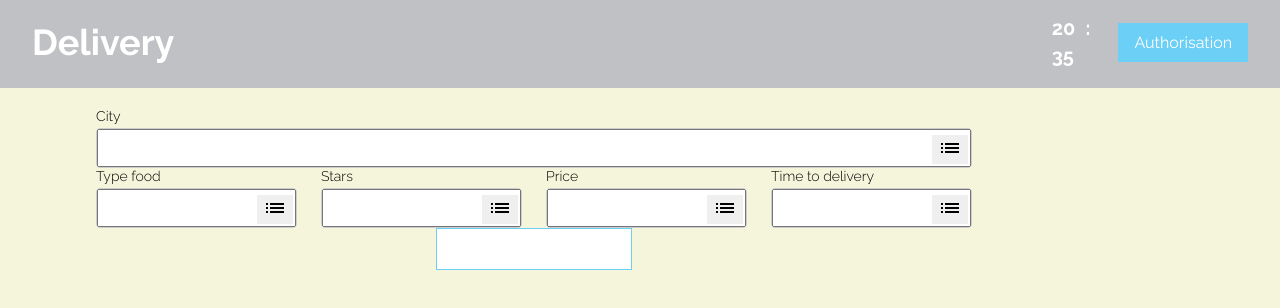
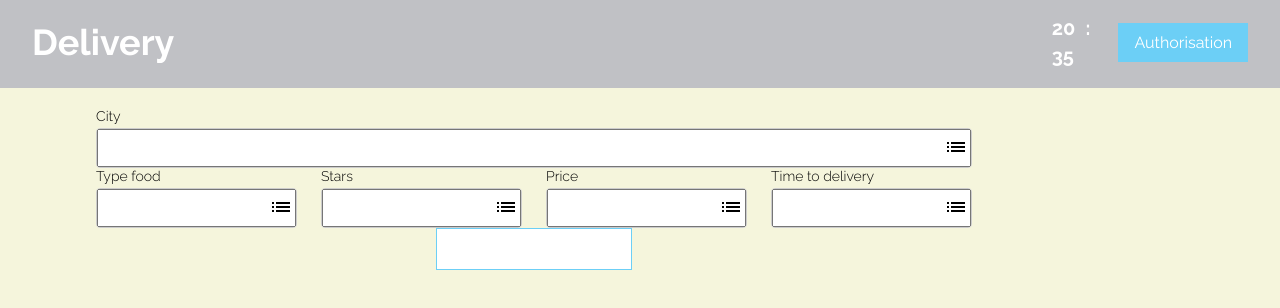
Before and after one commit to romanen003/Delivery, a React (Create React App) app: page /test in a window 1280 px wide. Shown: the top 308 px of the page. Built offline with nearby package versions, Linux system fonts and the light colour scheme.

Commit message:
refactoring(*) refactoring button

```diff
--- /dev/null
+++ b/src/elements/buttons/button.css
@@ -0,0 +1,28 @@
+.btn {
+  background: #6CCFF6;
+  border: none;
+  color: #FFFFFF;
+  cursor: pointer;
+  padding: 10px 16px;
+  outline: 0;
+  font-family: "Raleway", sans-serif;
+  font-size: 16px;
+  font-weight: 400;
+}
+.btn:disabled {
+  color: #ffffff;
+}
+.btn_active {
+  border: 1px solid #6CCFF6;
+}
+.btn_icon {
+  background: transparent;
+  padding: 0;
+}
+.btn_icon:hover:enabled {
+  -webkit-transform: scale(0.9);
+  -ms-transform: scale(0.9);
+  transform: scale(0.9);
+}
+
+/*# sourceMappingURL=button.css.map */
--- a/src/elements/buttons/button.scss
+++ b/src/elements/buttons/button.scss
@@ -10,10 +10,6 @@
     outline: 0;
 
     @include font($button-size, $title-weight);
-
-    &:hover:enabled {
-        opacity: 0.9;
-    }
 
     &:disabled {
         color: #ffffff;
--- a/src/elements/buttons/button.tsx
+++ b/src/elements/buttons/button.tsx
@@ -1,4 +1,4 @@
-import React, {Component, ReactNode} from 'react';
+import React, {Component, FocusEvent, ReactNode, RefObject} from 'react';
 import classNames from 'classnames';
 import {BUTTONS_WITH_ICONS} from './button-icon';
 import './button.scss';
@@ -14,7 +14,9 @@ export interface ButtonProps {
     disabled?: boolean,
     children?: string | ReactNode,
     icon?: boolean,
-    onClick?: (event: React.SyntheticEvent) => void
+    onClick?: (event: React.SyntheticEvent) => void,
+    onBlur?: (event: FocusEvent) => void,
+    buttonRef?: RefObject<HTMLButtonElement>
 }
 
 const {
@@ -46,13 +48,22 @@ export class Button extends Component<ButtonProps> {
     };
 
     handleOnClick = (event: React.SyntheticEvent) => {
+        const { onClick } = this.props;
+
         event.stopPropagation();
 
-        if (this.props.onClick){
-            this.props.onClick(event);
+        if (onClick){
+            onClick(event);
         }
     };
 
+    handleButtonBlur = (event: FocusEvent) => {
+        const { onBlur } = this.props;
+
+        if (onBlur){
+            onBlur(event)
+        }
+    };
 
     render () {
         const {
@@ -65,7 +76,8 @@ export class Button extends Component<ButtonProps> {
             transfer,
             disabled,
             children,
-            icon
+            icon,
+            buttonRef
         } = this.props;
         const buttonClassMame = classNames(
             'btn', {
@@ -84,7 +96,9 @@ export class Button extends Component<ButtonProps> {
                 type={type}
                 className={buttonClassMame}
                 onClick={this.handleOnClick}
+                onBlur={this.handleButtonBlur}
                 disabled={disabled}
+                ref={buttonRef}
             >
                 {children}
             </button>
--- a/src/elements/select/select.tsx
+++ b/src/elements/select/select.tsx
@@ -1,7 +1,7 @@
 import React, {Component, RefObject, FocusEvent } from "react";
 import classNames from "classnames";
-import { ICON } from "../buttons/button-icon";
 import './style.scss';
+import { Button } from "..";
 
 export const EMPTY_ITEM: Value = {id: '0', value: ''};
 
@@ -50,7 +50,7 @@ export class Select extends Component<Props, State> {
             this.setState(() => ({ opened: false }))
         }
     };
-    handleIconClick = () => this.setState(
+    handleIconClick = (): void => this.setState(
         ({opened}) => ({ opened: !opened})
     );
 
@@ -64,6 +64,7 @@ export class Select extends Component<Props, State> {
     render() {
         const { options = [] } = this.props;
         const { opened, selectedValue } = this.state;
+        const IconBtn = opened ? Button.Top : Button.List;
 
         return (
             <div className={classNames('select')}>
@@ -75,14 +76,16 @@ export class Select extends Component<Props, State> {
                     onBlur={this.handleSelectBlur}
                     ref={this.inputRef}
                 />
-                <button
+                <div
                     className={classNames('select__icon')}
-                    onClick={this.handleIconClick}
-                    onBlur={this.handleSelectBlur}
-                    ref={this.IconRef}
+
                 >
-                    <img src={ICON.LIST} alt={ICON.LIST} />
-                </button>
+                    <IconBtn
+                        onClick={this.handleIconClick}
+                        onBlur={this.handleSelectBlur}
+                        buttonRef={this.IconRef}
+                    />
+                </div>
                 {opened &&
                 <ul className={classNames('select__dropdown')} tabIndex={1}>
                     {opened &&
```
Also changed, not shown: 1 other file (tests, documents, lock files or other folders).
